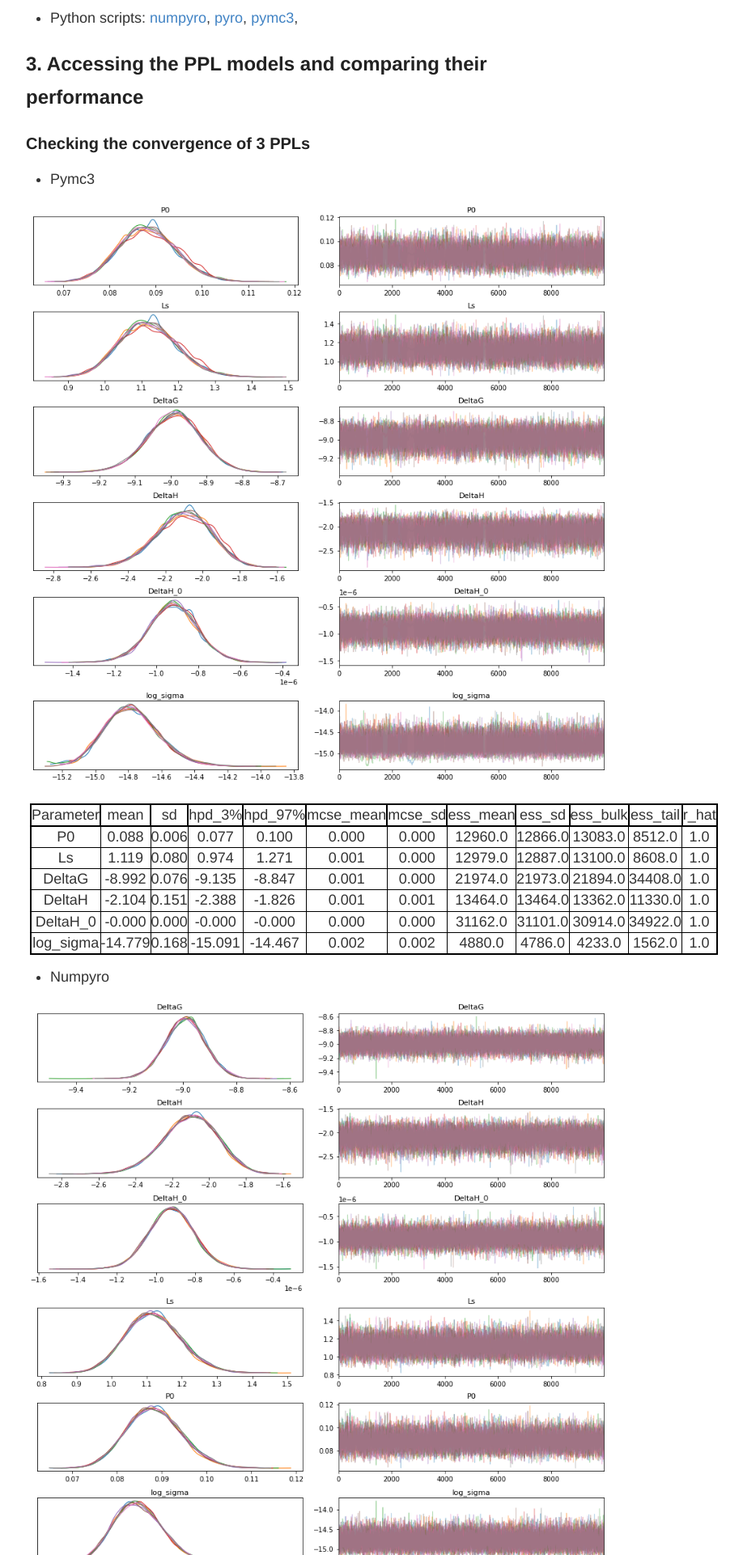
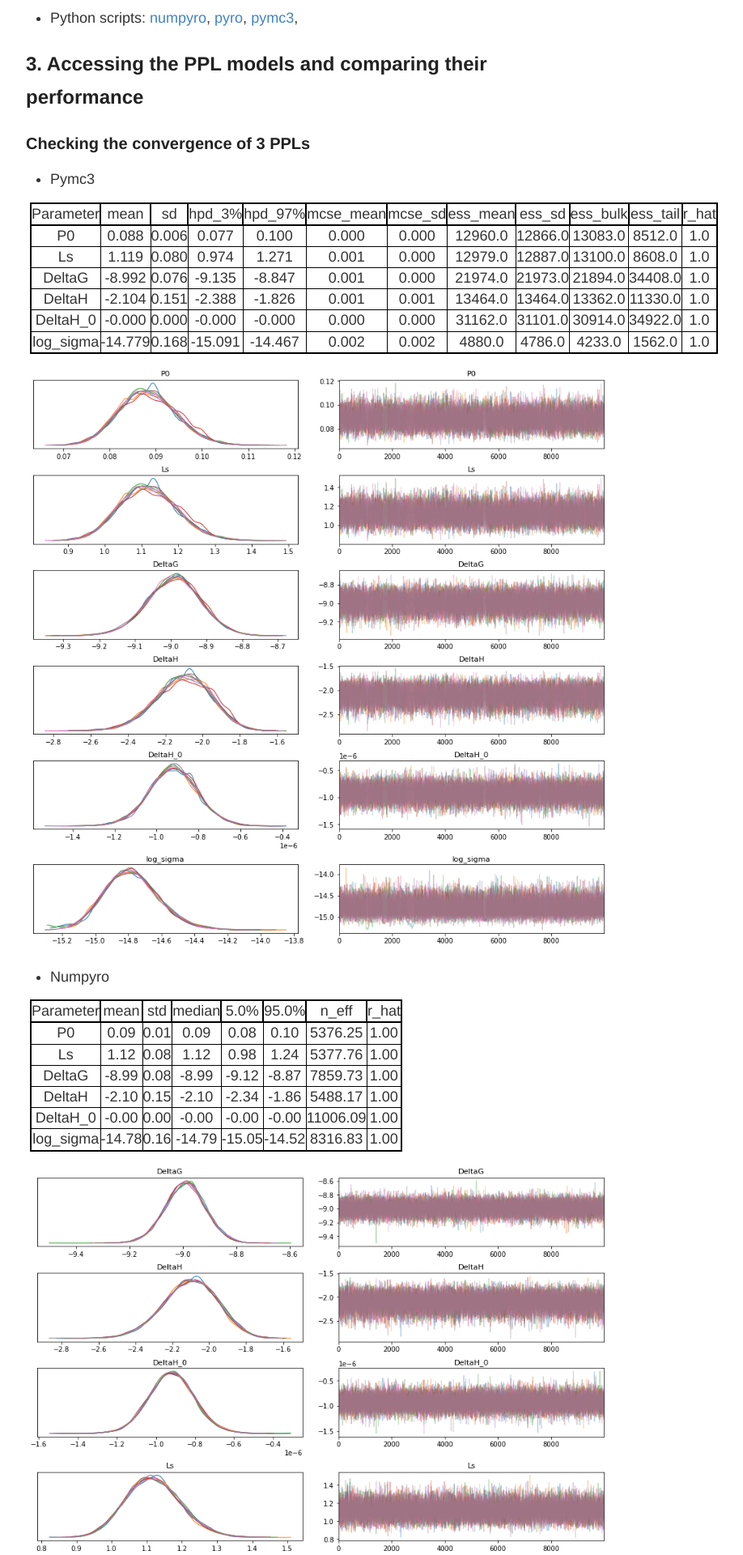
Before and after one commit to vanngocthuyla/Data_Analysis, a Jekyll site: the page built from pages/bayesian/PPLs_ITC.md, in a window 1280 px wide. Shown: the part 1143-3063 px from the top of the page at 81% size, without its empty margins (248-1166 px from the left). Built offline with Jekyll 4.4.1, drawn with Linux system fonts in a browser that asks for light colours; our own code applies the rules of GitHub Pages for plain Markdown files.

Commit message:
Update PPLs_ITC.md

```diff
--- a/pages/bayesian/PPLs_ITC.md
+++ b/pages/bayesian/PPLs_ITC.md
@@ -41,8 +41,6 @@ Pymc3 v3.8, Theano v1.0.5, Pandas v0.25, Arviz v0.4.1
 ### Checking the convergence of 3 PPLs
 - Pymc3
 
-<div align="center"> <img align="center" src='https://vanngocthuyla.github.io/Data_Analysis/images/bayesian/Pymc3_Plot.png' width="800"></div>
-
 |Parameter|mean|sd|hpd_3%|hpd_97%|mcse_mean|mcse_sd|ess_mean|ess_sd|ess_bulk|ess_tail|r_hat|
 |:-------:|:--:|:-:|:---:|:-----:|:-------:|:-----:|:------:|:----:|:------:|:------:|:---:|
 |P0|0.088|0.006|0.077|0.100|0.000|0.000|12960.0|12866.0|13083.0|8512.0|1.0|
@@ -52,9 +50,9 @@ Pymc3 v3.8, Theano v1.0.5, Pandas v0.25, Arviz v0.4.1
 |DeltaH_0|-0.000|0.000|-0.000|-0.000|0.000|0.000|31162.0|31101.0|30914.0|34922.0|1.0|
 |log_sigma|-14.779|0.168|-15.091|-14.467|0.002|0.002|4880.0|4786.0|4233.0|1562.0|1.0|
 
+<div align="center"> <img align="center" src='https://vanngocthuyla.github.io/Data_Analysis/images/bayesian/Pymc3_Plot.png' width="800"></div>
+
 - Numpyro
-
-<div align="center"> <img align="center" width="800" src='https://vanngocthuyla.github.io/Data_Analysis/images/bayesian/Numpyro_Plot.png'>  </div>
 
 |Parameter|mean|std|median|5.0%|95.0%|n_eff|r_hat|
 |:-------:|:--:|:-:|:----:|:--:|:---:|:---:|:---:|
@@ -65,9 +63,9 @@ Pymc3 v3.8, Theano v1.0.5, Pandas v0.25, Arviz v0.4.1
 |DeltaH_0|-0.00|0.00|-0.00|-0.00|-0.00|11006.09|1.00|
 |log_sigma|-14.78|0.16|-14.79|-15.05|-14.52|8316.83|1.00
 
+<div align="center"> <img align="center" width="800" src='https://vanngocthuyla.github.io/Data_Analysis/images/bayesian/Numpyro_Plot.png'>  </div>
+
 - Pyro
-
-<div align="center"> <img align="center" src='https://vanngocthuyla.github.io/Data_Analysis/images/bayesian/Pyro_Plot.png' width="800"> </div>
 
 |Parameter|mean|std|median|5.0%|95.0%|n_eff|r_hat|
 |:-------:|:--:|:-:|:----:|:--:|:---:|:---:|:---:|
@@ -77,6 +75,8 @@ Pymc3 v3.8, Theano v1.0.5, Pandas v0.25, Arviz v0.4.1
 |DeltaH|-2.11|0.15|-2.10|-2.35|-1.86|10039.88|1.00|
 |DeltaH_0|-0.00|0.00|-0.00|-0.00|-0.00|20708.19|1.00|
 |log_sigma|-14.78|0.17|-14.79|-15.05|-14.51|16259.00|1.00|
+
+<div align="center"> <img align="center" src='https://vanngocthuyla.github.io/Data_Analysis/images/bayesian/Pyro_Plot.png' width="800"> </div>
 
 The trace plots and r_hat (Gelman-rubin) factors above indicate that in each PPL, the NUTS sampling model converged. To confirm that there was no difference between three Bayesian models, some statistical metrics would be plotted with the functions of the number of samples. In additions, the time for running was accessed to decide which PPL could provide the better performance.
 
```
